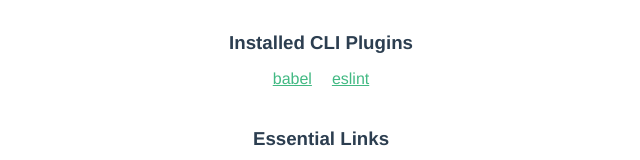
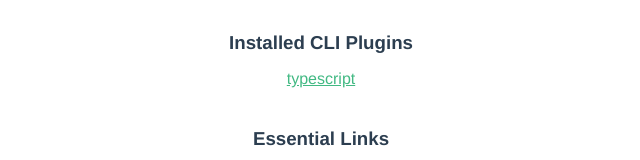
Before and after one commit to wootzzzzz/vue-practice, a Vue app: page / in a window 1280 px wide. Shown: the part 329-489 px from the top of the page, without its empty margins (319-959 px from the left). Built offline with nearby package versions, Linux system fonts and the light colour scheme.

Commit message:
add typescript

```diff
--- a/src/App.vue
+++ b/src/App.vue
@@ -1,20 +1,21 @@
 <template>
   <div id="app">
     <img alt="Vue logo" src="./assets/logo.png">
-    <!-- <HelloWorld msg="Welcome to Your Vue.js App"/> -->
+    <!-- <HelloWorld msg="Welcome to Your Vue.js + TypeScript App"/> -->
     <router-view/>
   </div>
 </template>
 
-<script>
-// import HelloWorld from './components/HelloWorld.vue'
+<script lang="ts">
+import { Component, Vue } from 'vue-property-decorator';
+// import HelloWorld from './components/HelloWorld.vue';
 
-export default {
-  name: 'App',
+@Component({
   components: {
-    // HelloWorld
-  }
-}
+    // HelloWorld,
+  },
+})
+export default class App extends Vue {}
 </script>
 
 <style>
--- a/src/components/HelloWorld.vue
+++ b/src/components/HelloWorld.vue
@@ -8,8 +8,7 @@
     </p>
     <h3>Installed CLI Plugins</h3>
     <ul>
-      <li><a href="https://github.com/vuejs/vue-cli/tree/dev/packages/%40vue/cli-plugin-babel" target="_blank" rel="noopener">babel</a></li>
-      <li><a href="https://github.com/vuejs/vue-cli/tree/dev/packages/%40vue/cli-plugin-eslint" target="_blank" rel="noopener">eslint</a></li>
+      <li><a href="https://github.com/vuejs/vue-cli/tree/dev/packages/%40vue/cli-plugin-typescript" target="_blank" rel="noopener">typescript</a></li>
     </ul>
     <h3>Essential Links</h3>
     <ul>
@@ -30,12 +29,12 @@
   </div>
 </template>
 
-<script>
-export default {
-  name: 'HelloWorld',
-  props: {
-    msg: String
-  }
+<script lang="ts">
+import { Component, Vue } from 'vue-property-decorator';
+
+@Component
+export default class HelloWorld extends Vue {
+  // @Prop() private msg!: string;
 }
 </script>
 
--- /dev/null
+++ b/src/shims-vue.d.ts
@@ -0,0 +1,4 @@
+declare module '*.vue' {
+  import Vue from 'vue'
+  export default Vue
+}
```
Also changed, not shown: package.json (+8 -2 lines), src/components/About.vue (+4 -4 lines), src/shims-tsx.d.ts (added, +13 -0 lines), tsconfig.json (added, +41 -0 lines), src/main.ts (renamed from src/main.js), src/router/index.ts (renamed from src/router/index.js), 1 other file (tests, documents, lock files or other folders).
